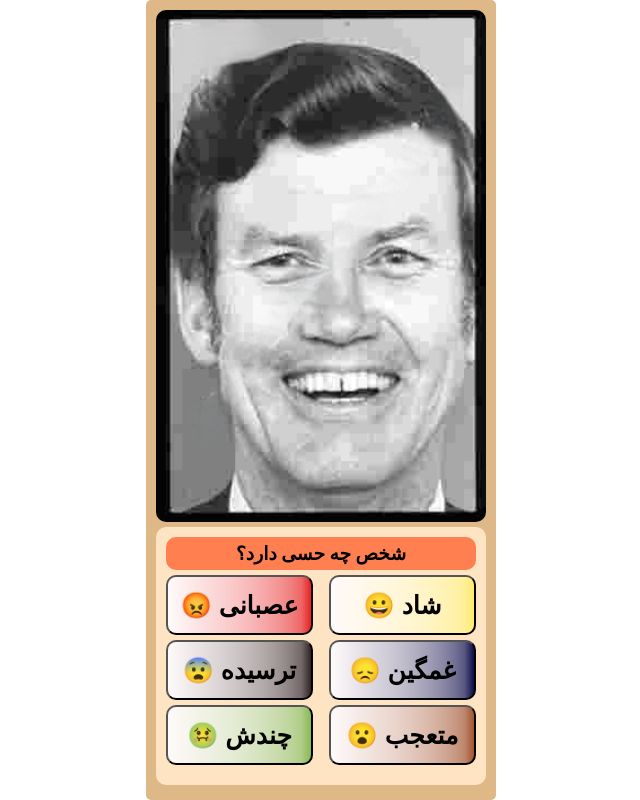
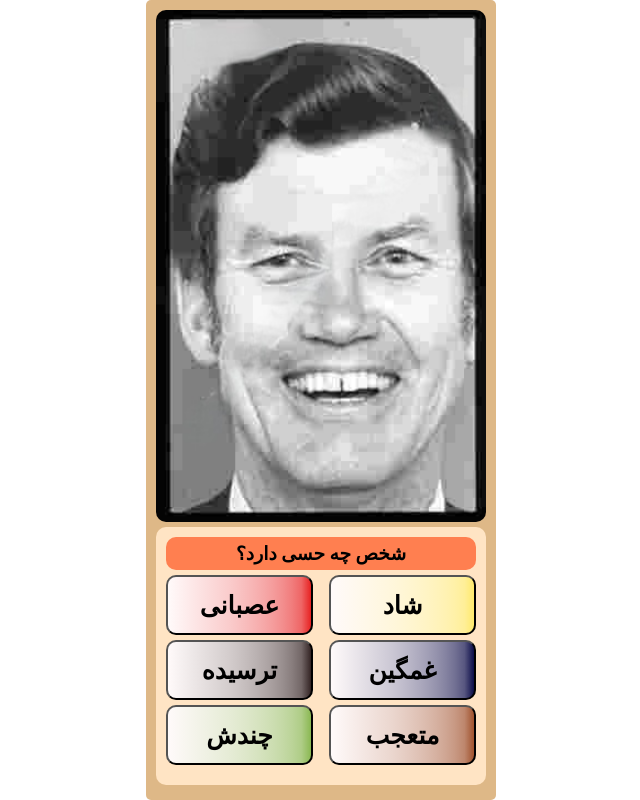
Before and after one commit to fardin721994/parvin, a React (Create React App) app: page / in a window 1280 px wide. Shown: the whole page, without its empty margins (319-959 px from the left). Built offline with nearby package versions, Linux system fonts and the light colour scheme.

Commit message:
first commit

```diff
--- a/src/Test.js
+++ b/src/Test.js
@@ -22,13 +22,21 @@ const colors = [
   "#8ab852",
 ];
 // the options in the test (possible answers):
+// const options = [
+//   { feeling: "شاد 😀", id: "happiness" },
+//   { feeling: "غمگین 😞", id: "sadness" },
+//   { feeling: "متعجب 😮", id: "surprise" },
+//   { feeling: "عصبانی 😡", id: "anger" },
+//   { feeling: "ترسیده 😨", id: "fear" },
+//   { feeling: "چندش 🤢", id: "disgust" },
+// ];
 const options = [
-  { feeling: "شاد 😀", id: "happiness" },
-  { feeling: "غمگین 😞", id: "sadness" },
-  { feeling: "متعجب 😮", id: "surprise" },
-  { feeling: "عصبانی 😡", id: "anger" },
-  { feeling: "ترسیده 😨", id: "fear" },
-  { feeling: "چندش 🤢", id: "disgust" },
+  { feeling: "شاد", id: "happiness" },
+  { feeling: "غمگین", id: "sadness" },
+  { feeling: "متعجب", id: "surprise" },
+  { feeling: "عصبانی", id: "anger" },
+  { feeling: "ترسیده", id: "fear" },
+  { feeling: "چندش", id: "disgust" },
 ];
 const waitingTime = 2000; // The time gap between qustions
 const answerTime = 4000; // The time to answer a question
```
